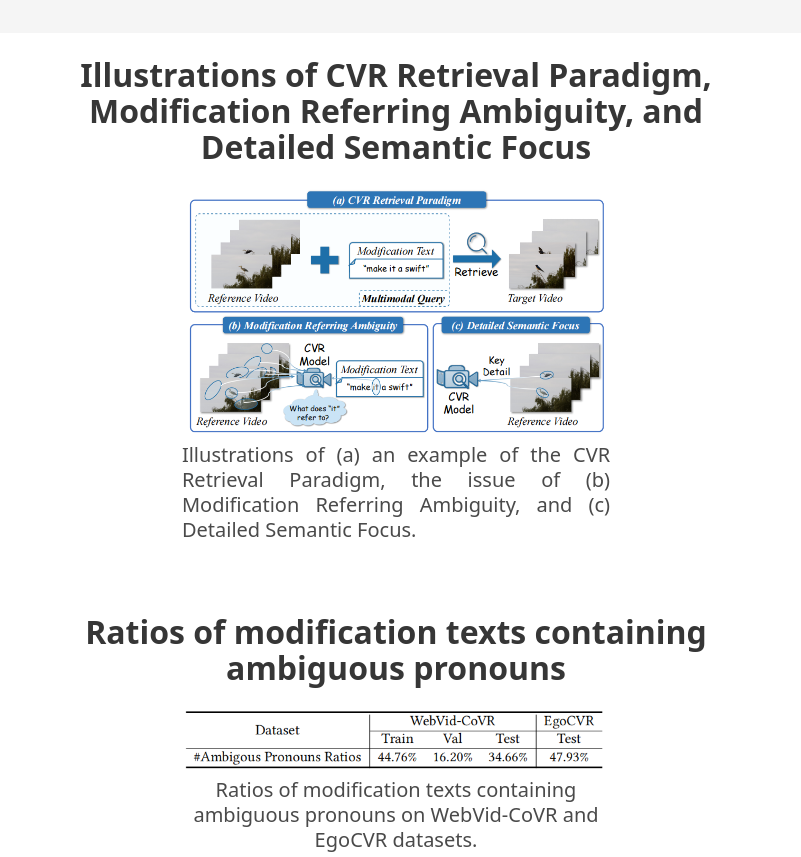
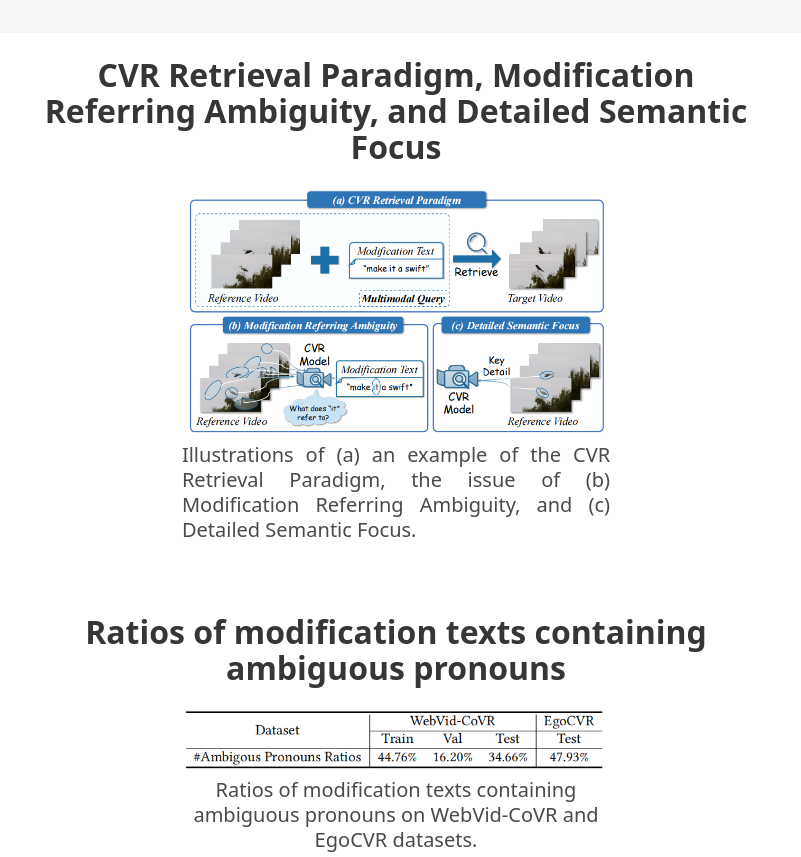
Before and after one commit to ZivChen-Ty/HUD.github.io, a plain HTML site: page index.html in a window 1280 px wide. Shown: the part 1115-1972 px from the top of the page, without its empty margins (244-1045 px from the left). Drawn offline with nearby package versions, Linux system fonts and the light colour scheme; some icons are missing.

Commit message:
change
修改页面

```diff
--- a/index.html
+++ b/index.html
@@ -184,8 +184,8 @@
     </div>
   </section>
   <!-- End paper abstract -->
-
-  <!-- <section class="section hero is-light">
+  <!--
+  <section class="section hero is-light">
     <div class="container is-max-desktop">
       <div class="columns is-centered has-text-centered">
         <div class="column is-four-fifths">
@@ -222,8 +222,7 @@
               Moreover, our proposed HUD is also applicable to the Composed Image Retrieval (CIR) task and achieves
               state-of-the-art
               performance
-              across four benchmark datasets for both CVR and CIR tasks. The
-              codes are available on https://anonymous.4open.science/r/HUD/.
+              across four benchmark datasets for both CVR and CIR tasks.
             </p>
           </div>
         </div>
@@ -235,7 +234,7 @@
     <div class="hero-body">
       <div class="columns is-centered has-text-centered">
         <div class="column is-three-fifths">
-          <h2 class="title is-3">Illustrations of CVR Retrieval Paradigm, Modification Referring Ambiguity, and Detailed
+          <h2 class="title is-3">CVR Retrieval Paradigm, Modification Referring Ambiguity, and Detailed
             Semantic Focus</h2>
           <div class="item">
             <div class="columns is-centered has-text-centered">
```
